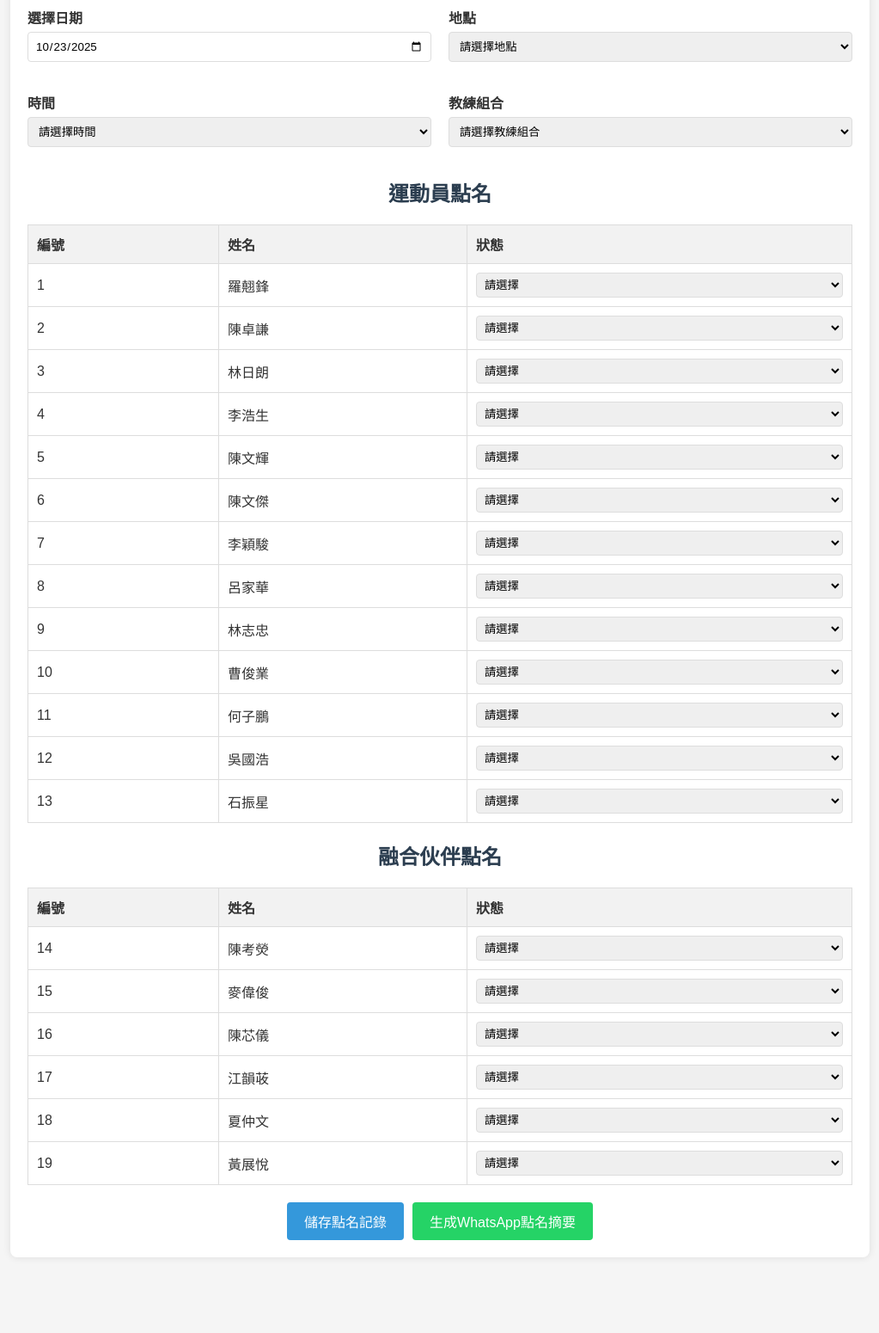
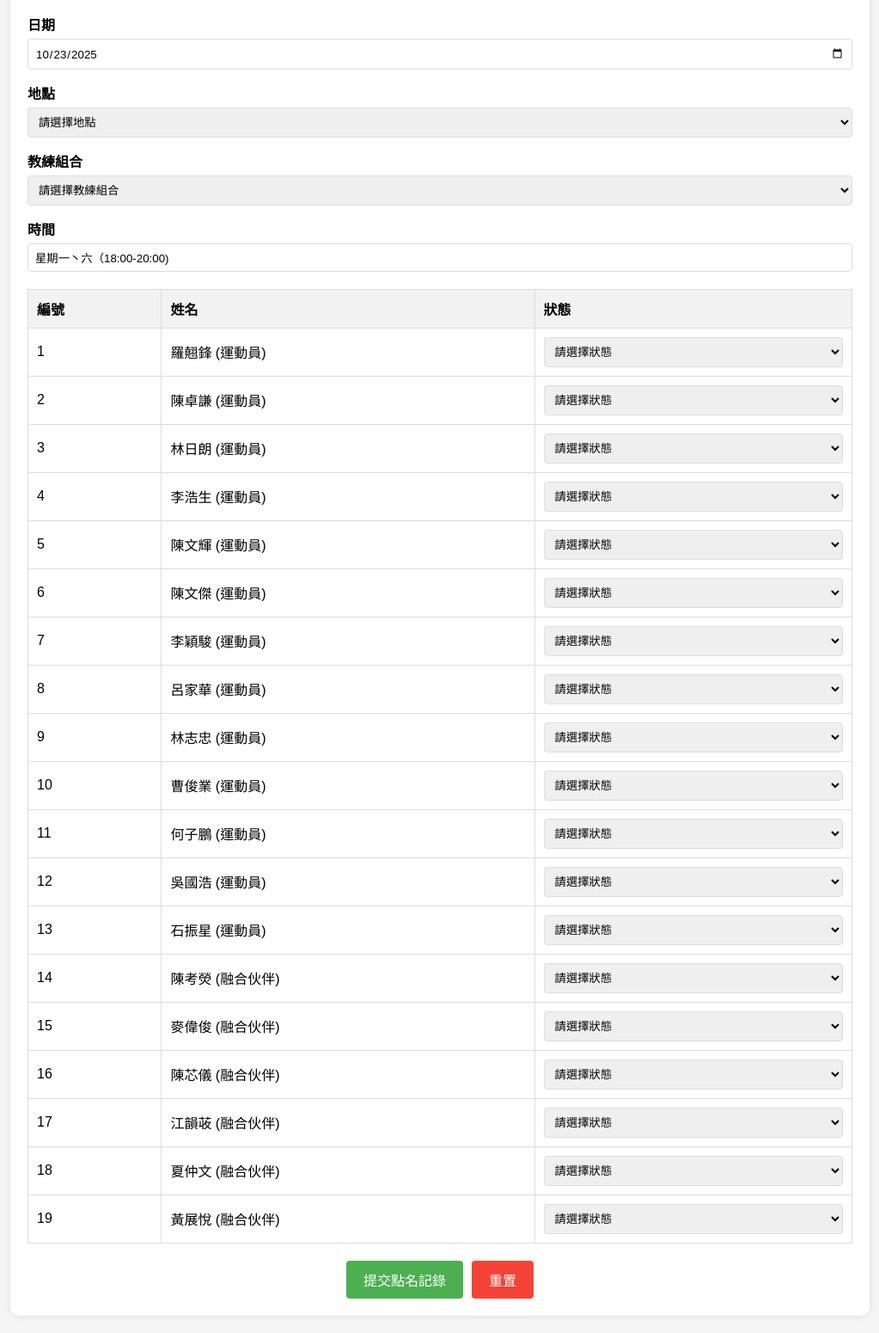
Before and after one commit to sing-netizen/Floorball-Roll-call-sheet_02, a plain HTML site: page index.html in a window 1280 px wide. Shown: the part 121-1671 px from the top of the page at 86% size, without its empty margins (128-1151 px from the left). Before the commit the page ends 1603 px from the top, so only its background shows below. Drawn offline with Linux system fonts and the light colour scheme.

Commit message:
FLB-25-B06(03)

```diff
--- a/index.html
+++ b/index.html
@@ -1,5 +1,5 @@
 <!DOCTYPE html>
-<html lang="zh-Hant">
+<html lang="zh-TW">
 <head>
     <meta charset="UTF-8">
     <meta name="viewport" content="width=device-width, initial-scale=1.0">
@@ -10,28 +10,22 @@
             font-family: "Microsoft JhengHei", "微軟正黑體", sans-serif;
         }
         body {
+            background-color: #f5f5f5;
             margin: 0;
             padding: 20px;
-            background-color: #f5f5f5;
-            color: #333;
         }
         .container {
             max-width: 1000px;
             margin: 0 auto;
             background-color: white;
             padding: 20px;
-            border-radius: 8px;
+            border-radius: 10px;
             box-shadow: 0 0 10px rgba(0,0,0,0.1);
         }
-        h1, h2 {
+        h1 {
+            text-align: center;
             color: #2c3e50;
-            text-align: center;
-        }
-        .info-section {
-            display: grid;
-            grid-template-columns: 1fr 1fr;
-            gap: 20px;
-            margin-bottom: 20px;
+            margin-bottom: 30px;
         }
         .form-group {
             margin-bottom: 15px;
@@ -60,48 +54,32 @@
         th {
             background-color: #f2f2f2;
         }
-        .attendance-select {
-            width: 100%;
-            padding: 5px;
-        }
-        .btn-container {
+        .action-buttons {
             display: flex;
             justify-content: center;
+            margin-top: 20px;
             gap: 10px;
-            margin-top: 20px;
         }
         button {
             padding: 10px 20px;
-            background-color: #3498db;
-            color: white;
             border: none;
             border-radius: 4px;
             cursor: pointer;
             font-size: 16px;
         }
-        button:hover {
-            background-color: #2980b9;
+        #submitBtn {
+            background-color: #4CAF50;
+            color: white;
         }
-        .whatsapp-btn {
-            background-color: #25D366;
+        #resetBtn {
+            background-color: #f44336;
+            color: white;
         }
-        .whatsapp-btn:hover {
-            background-color: #128C7E;
-        }
-        .hidden {
-            display: none;
-        }
-        .summary {
+        .attendance-summary {
             margin-top: 20px;
-            padding: 15px;
-            background-color: #f8f9fa;
+            padding: 10px;
+            background-color: #f9f9f9;
             border-radius: 4px;
-            border-left: 4px solid #3498db;
-        }
-        @media (max-width: 768px) {
-            .info-section {
-                grid-template-columns: 1fr;
-            }
         }
     </style>
 </head>
@@ -109,33 +87,25 @@
     <div class="container">
         <h1>軟式曲棍球技術改良訓練班點名系統</h1>
 
-        <div class="info-section">
+        <form id="attendanceForm">
             <div class="form-group">
-                <label for="date">選擇日期</label>
-                <input type="date" id="date" required>
+                <label for="date">日期</label>
+                <input type="date" id="date" name="date" required>
             </div>
 
             <div class="form-group">
                 <label for="location">地點</label>
-                <select id="location" required>
+                <select id="location" name="location" required>
                     <option value="">請選擇地點</option>
                     <option value="九龍灣體育館">九龍灣體育館</option>
                     <option value="紅磡市政大廈體育館">紅磡市政大廈體育館</option>
-                </select>
-            </div>
-
-            <div class="form-group">
-                <label for="time">時間</label>
-                <select id="time" required>
-                    <option value="">請選擇時間</option>
-                    <option value="星期一 18:00-20:00">星期一 18:00-20:00</option>
-                    <option value="星期六 18:00-20:00">星期六 18:00-20:00</option>
+                    <option value="九龍灣運動場">九龍灣運動場</option>
                 </select>
             </div>
 
             <div class="form-group">
                 <label for="coach">教練組合</label>
-                <select id="coach" required>
+                <select id="coach" name="coach" required>
                     <option value="">請選擇教練組合</option>
                     <option value="彭家威丶何家瑩">彭家威丶何家瑩</option>
                     <option value="何昌恆丶何家瑩">何昌恆丶何家瑩</option>
@@ -144,10 +114,13 @@
                     <option value="何家瑩">何家瑩</option>
                 </select>
             </div>
+
+            <div class="form-group">
+                <label>時間</label>
+                <input type="text" value="星期一丶六（18:00-20:00)" readonly>
             </div>
 
-        <h2>運動員點名</h2>
-        <table id="athletes-table">
+            <table>
                 <thead>
                     <tr>
                         <th>編號</th>
@@ -155,251 +128,186 @@
                         <th>狀態</th>
                     </tr>
                 </thead>
-            <tbody>
+                <tbody id="attendanceTable">
                     <!-- 運動員列表將由JavaScript生成 -->
                 </tbody>
             </table>
 
-        <h2>融合伙伴點名</h2>
-        <table id="partners-table">
-            <thead>
-                <tr>
-                    <th>編號</th>
-                    <th>姓名</th>
-                    <th>狀態</th>
-                </tr>
-            </thead>
-            <tbody>
-                <!-- 融合伙伴列表將由JavaScript生成 -->
-            </tbody>
-        </table>
+            <div class="action-buttons">
+                <button type="button" id="submitBtn">提交點名記錄</button>
+                <button type="button" id="resetBtn">重置</button>
+            </div>
+        </form>
 
-        <div class="btn-container">
-            <button id="save-btn">儲存點名記錄</button>
-            <button id="whatsapp-btn" class="whatsapp-btn">生成WhatsApp點名摘要</button>
-        </div>
-
-        <div id="summary" class="summary hidden">
+        <div class="attendance-summary" id="summary" style="display:none;">
             <h3>點名摘要</h3>
-            <div id="summary-content"></div>
-            <button id="copy-btn">複製到剪貼簿</button>
+            <div id="summaryContent"></div>
         </div>
     </div>
 
     <script>
-        document.addEventListener('DOMContentLoaded', function() {
-            // 運動員名單
-            const athletes = [
-                "羅翹鋒", "陳卓謙", "林日朗", "李浩生", "陳文輝",
-                "陳文傑", "李穎駿", "呂家華", "林志忠", "曹俊業",
-                "何子鵬", "吳國浩", "石振星"
-            ];
-
-            // 融合伙伴名單
-            const partners = [
-                "陳考熒", "麥偉俊", "陳芯儀", "江韻荍", "夏仲文", "黃展悅"
+        // 運動員和融合伙伴名單
+        const participants = [
+            { id: 1, name: "羅翹鋒", type: "運動員" },
+            { id: 2, name: "陳卓謙", type: "運動員" },
+            { id: 3, name: "林日朗", type: "運動員" },
+            { id: 4, name: "李浩生", type: "運動員" },
+            { id: 5, name: "陳文輝", type: "運動員" },
+            { id: 6, name: "陳文傑", type: "運動員" },
+            { id: 7, name: "李穎駿", type: "運動員" },
+            { id: 8, name: "呂家華", type: "運動員" },
+            { id: 9, name: "林志忠", type: "運動員" },
+            { id: 10, name: "曹俊業", type: "運動員" },
+            { id: 11, name: "何子鵬", type: "運動員" },
+            { id: 12, name: "吳國浩", type: "運動員" },
+            { id: 13, name: "石振星", type: "運動員" },
+            { id: 14, name: "陳考熒", type: "融合伙伴" },
+            { id: 15, name: "麥偉俊", type: "融合伙伴" },
+            { id: 16, name: "陳芯儀", type: "融合伙伴" },
+            { id: 17, name: "江韻荍", type: "融合伙伴" },
+            { id: 18, name: "夏仲文", type: "融合伙伴" },
+            { id: 19, name: "黃展悅", type: "融合伙伴" }
         ];
 
         // 狀態選項
         const statusOptions = [
-                {value: "Yes", text: "出席"},
-                {value: "Abs", text: "請假"},
-                {value: "O", text: "無故缺席"},
-                {value: "L", text: "遲到"},
-                {value: "S", text: "病假"},
-                {value: "C", text: "出外比賽"}
+            { value: "Yes", text: "出席" },
+            { value: "Abs", text: "請假" },
+            { value: "O", text: "無故缺席" },
+            { value: "L", text: "遲到" },
+            { value: "S", text: "病假" },
+            { value: "C", text: "出外比賽" }
         ];
 
-            // 生成運動員表格
-            const athletesTable = document.getElementById('athletes-table').getElementsByTagName('tbody')[0];
-            athletes.forEach((name, index) => {
-                const row = athletesTable.insertRow();
-                const cell1 = row.insertCell(0);
-                const cell2 = row.insertCell(1);
-                const cell3 = row.insertCell(2);
+        // 初始化表格
+        function initializeTable() {
+            const tableBody = document.getElementById("attendanceTable");
+            tableBody.innerHTML = "";
 
-                cell1.textContent = index + 1;
-                cell2.textContent = name;
+            participants.forEach(participant => {
+                const row = document.createElement("tr");
 
-                const select = document.createElement('select');
-                select.className = 'attendance-select';
-                select.dataset.id = `athlete-${index + 1}`;
+                // 編號
+                const idCell = document.createElement("td");
+                idCell.textContent = participant.id;
+                row.appendChild(idCell);
 
-                // 添加預設空選項
-                const defaultOption = document.createElement('option');
-                defaultOption.value = '';
-                defaultOption.textContent = '請選擇';
+                // 姓名
+                const nameCell = document.createElement("td");
+                nameCell.textContent = `${participant.name} (${participant.type})`;
+                row.appendChild(nameCell);
+
+                // 狀態下拉選單
+                const statusCell = document.createElement("td");
+                const select = document.createElement("select");
+                select.name = `status_${participant.id}`;
+                select.required = true;
+
+                // 添加預設選項
+                const defaultOption = document.createElement("option");
+                defaultOption.value = "";
+                defaultOption.textContent = "請選擇狀態";
+                defaultOption.disabled = true;
+                defaultOption.selected = true;
                 select.appendChild(defaultOption);
 
                 // 添加狀態選項
-                statusOptions.forEach(status => {
-                    const option = document.createElement('option');
-                    option.value = status.value;
-                    option.textContent = status.text;
-                    select.appendChild(option);
+                statusOptions.forEach(option => {
+                    const optionElement = document.createElement("option");
+                    optionElement.value = option.value;
+                    optionElement.textContent = option.text;
+                    select.appendChild(optionElement);
                 });
 
-                cell3.appendChild(select);
+                statusCell.appendChild(select);
+                row.appendChild(statusCell);
+
+                tableBody.appendChild(row);
+            });
+        }
+
+        // 生成摘要
+        function generateSummary() {
+            const date = document.getElementById("date").value;
+            const location = document.getElementById("location").value;
+            const coach = document.getElementById("coach").value;
+
+            let summaryHTML = `
+                <p><strong>課程名稱：</strong>軟式曲棍球技術改良訓練班</p>
+                <p><strong>日期：</strong>${date}</p>
+                <p><strong>時間：</strong>星期一丶六（18:00-20:00)</p>
+                <p><strong>地點：</strong>${location}</p>
+                <p><strong>教練組合：</strong>${coach}</p>
+                <p><strong>點名記錄：</strong></p>
+                <ul>
+            `;
+
+            participants.forEach(participant => {
+                const statusSelect = document.querySelector(`select[name="status_${participant.id}"]`);
+                const statusValue = statusSelect.value;
+                const statusText = statusOptions.find(option => option.value === statusValue)?.text || "未選擇";
+
+                summaryHTML += `<li>${participant.name} (${participant.type}): ${statusText}</li>`;
             });
 
-            // 生成融合伙伴表格
-            const partnersTable = document.getElementById('partners-table').getElementsByTagName('tbody')[0];
-            partners.forEach((name, index) => {
-                const row = partnersTable.insertRow();
-                const cell1 = row.insertCell(0);
-                const cell2 = row.insertCell(1);
-                const cell3 = row.insertCell(2);
+            summaryHTML += `</ul>`;
 
-                cell1.textContent = index + 14; // 從14開始編號
-                cell2.textContent = name;
+            document.getElementById("summaryContent").innerHTML = summaryHTML;
+            document.getElementById("summary").style.display = "block";
 
-                const select = document.createElement('select');
-                select.className = 'attendance-select';
-                select.dataset.id = `partner-${index + 14}`;
-
-                // 添加預設空選項
-                const defaultOption = document.createElement('option');
-                defaultOption.value = '';
-                defaultOption.textContent = '請選擇';
-                select.appendChild(defaultOption);
-
-                // 添加狀態選項
-                statusOptions.forEach(status => {
-                    const option = document.createElement('option');
-                    option.value = status.value;
-                    option.textContent = status.text;
-                    select.appendChild(option);
-                });
-
-                cell3.appendChild(select);
-            });
-
-            // 儲存按鈕事件
-            document.getElementById('save-btn').addEventListener('click', function() {
-                const date = document.getElementById('date').value;
-                const location = document.getElementById('location').value;
-                const time = document.getElementById('time').value;
-                const coach = document.getElementById('coach').value;
-
-                if (!date || !location || !time || !coach) {
-                    alert('請填寫所有基本資訊！');
-                    return;
+            return summaryHTML;
         }
 
-                // 檢查是否所有出席狀態都已填寫
-                const allSelects = document.querySelectorAll('.attendance-select');
-                let allFilled = true;
+        // 上傳到WhatsApp
+        function uploadToWhatsApp(summary) {
+            // 這裡使用正規表達式去除HTML標籤，只保留純文本
+            const plainTextSummary = summary.replace(/<[^>]*>/g, "");
 
-                allSelects.forEach(select => {
-                    if (!select.value) {
-                        allFilled = false;
-                    }
-                });
+            // 編碼文本以用於URL
+            const encodedText = encodeURIComponent(plainTextSummary);
 
-                if (!allFilled) {
-                    const confirmSave = confirm('部分出席狀態未填寫，確定要儲存嗎？');
-                    if (!confirmSave) return;
+            // 創建WhatsApp分享鏈接
+            const whatsappUrl = `https://wa.me/?text=${encodedText}`;
+
+            // 在新窗口打開WhatsApp
+            window.open(whatsappUrl, '_blank');
         }
 
-                // 收集點名數據
-                const attendanceData = {
-                    date: date,
-                    location: location,
-                    time: time,
-                    coach: coach,
-                    athletes: [],
-                    partners: []
-                };
+        // 頁面載入時初始化
+        document.addEventListener("DOMContentLoaded", function() {
+            // 設置今天的日期為預設值
+            const today = new Date();
+            const formattedDate = today.toISOString().split('T')[0];
+            document.getElementById("date").value = formattedDate;
 
-                // 收集運動員數據
-                athletes.forEach((name, index) => {
-                    const select = document.querySelector(`select[data-id="athlete-${index + 1}"]`);
-                    attendanceData.athletes.push({
-                        id: index + 1,
-                        name: name,
-                        status: select.value,
-                        statusText: statusOptions.find(opt => opt.value === select.value)?.text || ''
-                    });
-                });
+            // 初始化表格
+            initializeTable();
 
-                // 收集融合伙伴數據
-                partners.forEach((name, index) => {
-                    const select = document.querySelector(`select[data-id="partner-${index + 14}"]`);
-                    attendanceData.partners.push({
-                        id: index + 14,
-                        name: name,
-                        status: select.value,
-                        statusText: statusOptions.find(opt => opt.value === select.value)?.text || ''
-                    });
-                });
-
-                // 儲存到本地存儲
-                const key = `attendance_${date}_${time.replace(' ', '_')}`;
-                localStorage.setItem(key, JSON.stringify(attendanceData));
-
-                alert('點名記錄已儲存！');
-            });
-
-            // WhatsApp按鈕事件
-            document.getElementById('whatsapp-btn').addEventListener('click', function() {
-                const date = document.getElementById('date').value;
-                const location = document.getElementById('location').value;
-                const time = document.getElementById('time').value;
-                const coach = document.getElementById('coach').value;
-
-                if (!date || !location || !time || !coach) {
-                    alert('請填寫所有基本資訊！');
+            // 提交按鈕事件
+            document.getElementById("submitBtn").addEventListener("click", function() {
+                // 檢查表單是否有效
+                if (!document.getElementById("attendanceForm").checkValidity()) {
+                    alert("請填寫所有必填欄位");
                     return;
                 }
 
                 // 生成摘要
-                let summary = `軟式曲棍球技術改良訓練班點名記錄\n`;
-                summary += `日期: ${date}\n`;
-                summary += `時間: ${time}\n`;
-                summary += `地點: ${location}\n`;
-                summary += `教練組合: ${coach}\n\n`;
+                const summary = generateSummary();
 
-                summary += `運動員:\n`;
-                athletes.forEach((name, index) => {
-                    const select = document.querySelector(`select[data-id="athlete-${index + 1}"]`);
-                    const statusText = statusOptions.find(opt => opt.value === select.value)?.text || '未選擇';
-                    summary += `${index + 1}. ${name}: ${statusText}\n`;
+                // 詢問是否上傳到WhatsApp
+                if (confirm("點名記錄已生成，是否上傳到WhatsApp？")) {
+                    uploadToWhatsApp(summary);
+                }
             });
 
-                summary += `\n融合伙伴:\n`;
-                partners.forEach((name, index) => {
-                    const select = document.querySelector(`select[data-id="partner-${index + 14}"]`);
-                    const statusText = statusOptions.find(opt => opt.value === select.value)?.text || '未選擇';
-                    summary += `${index + 14}. ${name}: ${statusText}\n`;
+            // 重置按鈕事件
+            document.getElementById("resetBtn").addEventListener("click", function() {
+                if (confirm("確定要重置所有資料嗎？")) {
+                    document.getElementById("attendanceForm").reset();
+                    document.getElementById("summary").style.display = "none";
+                    initializeTable();
+                }
             });
-
-                // 顯示摘要
-                document.getElementById('summary-content').textContent = summary;
-                document.getElementById('summary').classList.remove('hidden');
-            });
-
-            // 複製按鈕事件
-            document.getElementById('copy-btn').addEventListener('click', function() {
-                const summaryContent = document.getElementById('summary-content').textContent;
-
-                navigator.clipboard.writeText(summaryContent).then(function() {
-                    alert('點名摘要已複製到剪貼簿！');
-                }, function(err) {
-                    console.error('複製失敗: ', err);
-                    // 降級方案
-                    const textArea = document.createElement('textarea');
-                    textArea.value = summaryContent;
-                    document.body.appendChild(textArea);
-                    textArea.select();
-                    document.execCommand('copy');
-                    document.body.removeChild(textArea);
-                    alert('點名摘要已複製到剪貼簿！');
-                });
-            });
-
-            // 設置今天為預設日期
-            const today = new Date().toISOString().split('T')[0];
-            document.getElementById('date').value = today;
         });
     </script>
 </body>
```
Lines whose indentation alone changed are shown as unchanged.
